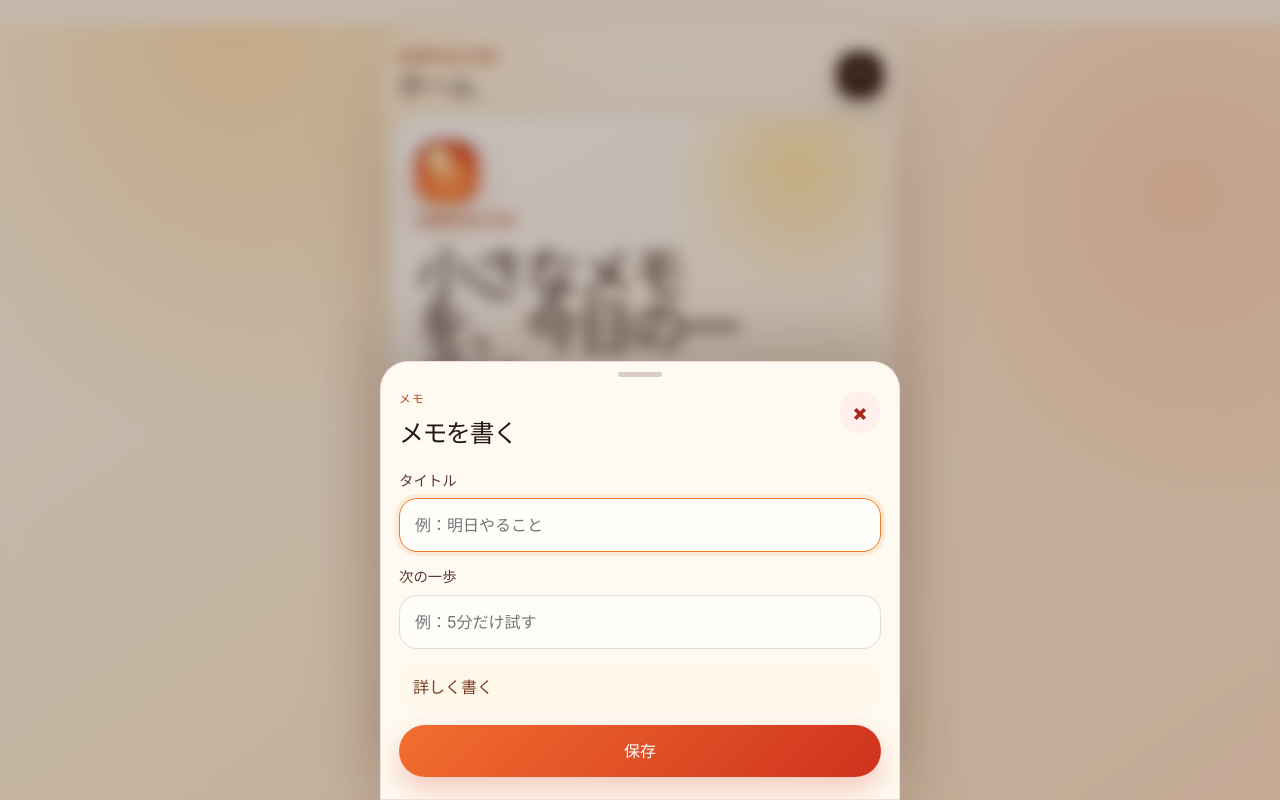
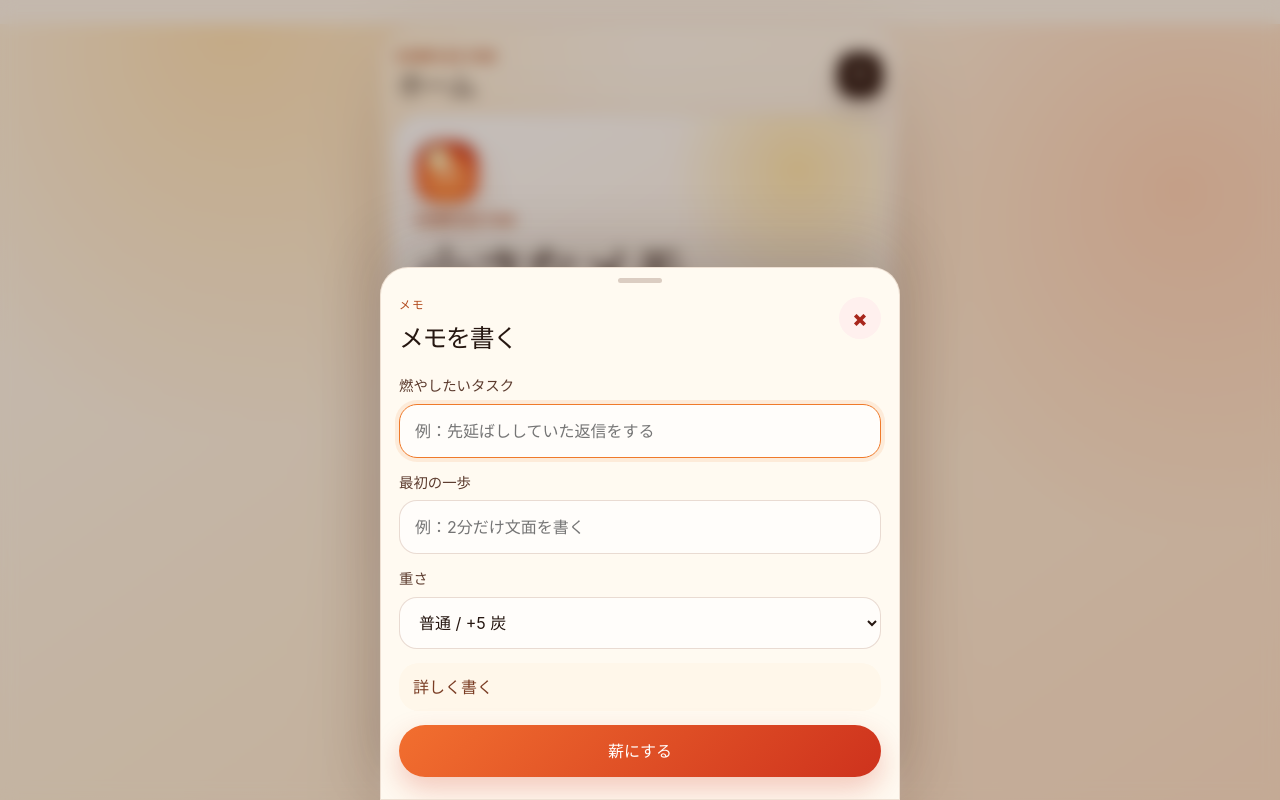
Before and after one commit to sunpotflower4460-cpu/sumples-fire, a React (Vite) app: page / in a window 1280 px wide. Both pictures are taken after a click on the button "＋ メモを書く". Shown: the top 800 px of the page. Built offline with nearby package versions, Linux system fonts and the light colour scheme.

Commit message:
feat: add task difficulty and ash reward form

```diff
--- a/src/components/FireForm.tsx
+++ b/src/components/FireForm.tsx
@@ -1,6 +1,6 @@
 import { FormEvent, useState } from 'react';
-import type { FireCategory, FirePriority, FireStage } from '../types/fireSeed';
-import { categoryLabels, priorityLabels, stageLabels } from '../types/fireSeed';
+import type { FireCategory, FireDifficulty, FirePriority, FireStage } from '../types/fireSeed';
+import { categoryLabels, difficultyAshPoints, difficultyLabels, priorityLabels, stageLabels } from '../types/fireSeed';
 
 type FireFormProps = {
   onAddSeed: (input: {
@@ -10,6 +10,7 @@ type FireFormProps = {
     category: FireCategory;
     priority: FirePriority;
     stage: FireStage;
+    difficulty: FireDifficulty;
   }) => void;
 };
 
@@ -17,33 +18,35 @@ export function FireForm({ onAddSeed }: FireFormProps) {
   const [title, setTitle] = useState('');
   const [body, setBody] = useState('');
   const [nextAction, setNextAction] = useState('');
-  const [category, setCategory] = useState<FireCategory>('idea');
+  const [category, setCategory] = useState<FireCategory>('task');
   const [priority, setPriority] = useState<FirePriority>('medium');
   const [stage, setStage] = useState<FireStage>('spark');
+  const [difficulty, setDifficulty] = useState<FireDifficulty>('normal');
   const [error, setError] = useState('');
 
   const handleSubmit = (event: FormEvent<HTMLFormElement>) => {
     event.preventDefault();
 
     if (!title.trim()) {
-      setError('タイトルを入力してください');
+      setError('燃やしたいタスクを入力してください');
       return;
     }
 
-    onAddSeed({ title, body, nextAction, category, priority, stage });
+    onAddSeed({ title, body, nextAction, category, priority, stage, difficulty });
     setTitle('');
     setBody('');
     setNextAction('');
-    setCategory('idea');
+    setCategory('task');
     setPriority('medium');
     setStage('spark');
+    setDifficulty('normal');
     setError('');
   };
 
   return (
     <form className="fire-form" onSubmit={handleSubmit}>
       <div className="field-group">
-        <label htmlFor="seed-title">タイトル</label>
+        <label htmlFor="seed-title">燃やしたいタスク</label>
         <input
           id="seed-title"
           value={title}
@@ -51,33 +54,44 @@ export function FireForm({ onAddSeed }: FireFormProps) {
             setTitle(event.target.value);
             setError('');
           }}
-          placeholder="例：明日やること"
+          placeholder="例：先延ばししていた返信をする"
           maxLength={60}
           autoFocus
         />
       </div>
 
       <div className="field-group compact-field">
-        <label htmlFor="seed-next-action">次の一歩</label>
+        <label htmlFor="seed-next-action">最初の一歩</label>
         <input
           id="seed-next-action"
           value={nextAction}
           onChange={(event) => setNextAction(event.target.value)}
-          placeholder="例：5分だけ試す"
+          placeholder="例：2分だけ文面を書く"
           maxLength={90}
         />
+      </div>
+
+      <div className="field-group compact-field">
+        <label htmlFor="seed-difficulty">重さ</label>
+        <select id="seed-difficulty" value={difficulty} onChange={(event) => setDifficulty(event.target.value as FireDifficulty)}>
+          {Object.entries(difficultyLabels).map(([value, label]) => (
+            <option key={value} value={value}>
+              {label} / +{difficultyAshPoints[value as FireDifficulty]} 炭
+            </option>
+          ))}
+        </select>
       </div>
 
       <details className="advanced-fields">
         <summary>詳しく書く</summary>
 
         <div className="field-group">
-          <label htmlFor="seed-body">本文</label>
+          <label htmlFor="seed-body">メモ</label>
           <textarea
             id="seed-body"
             value={body}
             onChange={(event) => setBody(event.target.value)}
-            placeholder="思いついたことをそのまま残す"
+            placeholder="終わったらFireするためのメモ"
             rows={3}
             maxLength={260}
           />
@@ -100,7 +114,7 @@ export function FireForm({ onAddSeed }: FireFormProps) {
           </div>
 
           <div className="field-group">
-            <label htmlFor="seed-priority">大切さ</label>
+            <label htmlFor="seed-priority">優先度</label>
             <select
               id="seed-priority"
               value={priority}
@@ -130,7 +144,7 @@ export function FireForm({ onAddSeed }: FireFormProps) {
       {error ? <p className="form-error">{error}</p> : null}
 
       <button className="primary-button" type="submit">
-        保存
+        薪にする
       </button>
     </form>
   );
```
